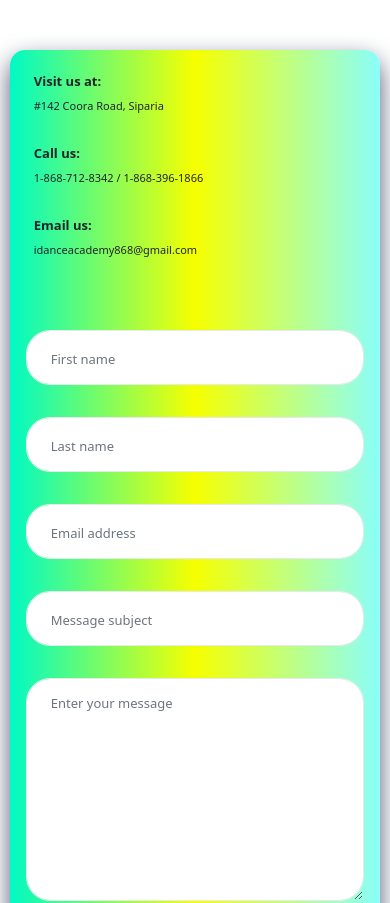
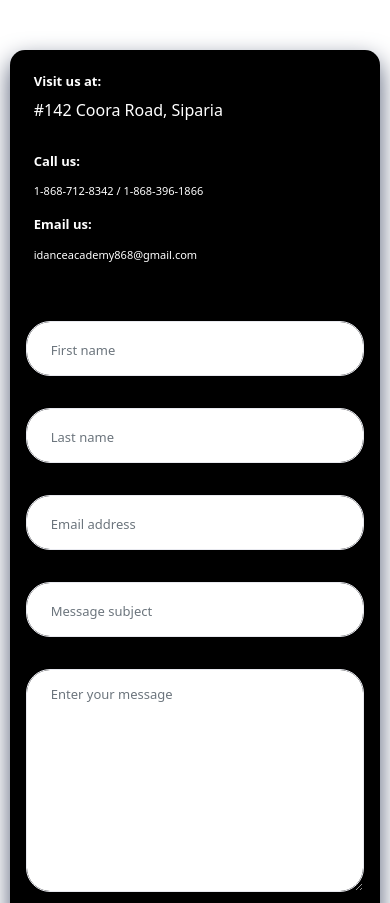
Before and after one commit to KerronKing/idanceacademy, a React (Create React App) app: page /contact in a window 390 px wide. Shown: the top 903 px of the page. After the commit the page ends 844 px from the top, so only its background shows below. Built offline with nearby package versions, Linux system fonts and the light colour scheme.

Commit message:
progress commit 10 - services page

```diff
--- a/src/containers/App.scss
+++ b/src/containers/App.scss
@@ -1,4 +1,12 @@
 @import "../components/mixins.scss";
+
+body {
+  position: fixed;
+  overflow-y: scroll;
+  padding: 0;
+  margin: 0;
+  width: 100%;
+}
 
 .App {
   overflow: hidden;
--- a/src/containers/Contact.js
+++ b/src/containers/Contact.js
@@ -15,11 +15,10 @@ const Contact = () => {
               </div>
               <div className="contact-item">
                 <h3>Call us:</h3>
-                <p>1-868-712-8342 / 1-868-396-1866</p>
-              </div>
+                <span><a href="tel:18687128342">1-868-712-8342</a> / <a href="tel:18683961866">1-868-396-1866</a></span>              </div>
               <div className="contact-item">
                 <h3>Email us:</h3>
-                <p>idanceacademy868@gmail.com</p>
+                <span><a href="mailto:idanceacademy868@gmail.com">idanceacademy868@gmail.com</a></span>
               </div>
             </div>
           </div>
--- a/src/containers/Contact.scss
+++ b/src/containers/Contact.scss
@@ -7,14 +7,9 @@
   padding-top: 50px;
   width: 970px;
   .contact-inner {
-    background: rgb(138, 254, 251);
-    background: linear-gradient(
-      270deg,
-      rgba(138, 254, 251, 1) 0%,
-      rgba(247, 255, 0, 1) 50%,
-      rgba(0, 249, 197, 1) 100%
-    );
+    background: black;
     border-radius: 15px;
+    color: white;
     @include shadow;
   }
   .contact-1 {
@@ -28,8 +23,15 @@
     .contact-item {
       padding-bottom: 1rem;
     }
-    p {
+    span {
       font-size: 15px;
+      a {
+        color: white;
+        text-decoration: none;
+        &:hover {
+          color: #b300b3;
+        }
+      }
     }
   }
   .contact-2 {
@@ -79,7 +81,7 @@
     h3 {
       font-size: 13px;
     }
-    p {
+    span {
       font-size: 11px;
     }
   }
--- a/src/containers/Services.js
+++ b/src/containers/Services.js
@@ -1,9 +1,54 @@
-import React from 'react';
+import React from "react";
+import { Link } from "react-router-dom";
+import Navbar from "../components/Navbar";
+import Footer from "../components/Footer";
+import "./Services.scss";
 
-const Services = () => (
-  <div>
-    Services
-  </div>
-);
+const Services = () => {
+  return (
+    <>
+      <Navbar />
+
+      <div className="services-section">
+        <h2>Classes</h2>
+        <div className="container-fluid">
+          <div className="row justify-content-around d-flex">
+            <div className="service-link">
+              <Link to="/beginner-ballet">Beginner's Ballet</Link>
+            </div>
+            <div className="service-link">
+              <Link to="/youth-ballet">Youth Ballet</Link>
+            </div>
+            <div className="service-link">
+              <Link to="/modern-dance">Modern Dance</Link>
+            </div>
+            <div className="service-link">
+              <Link to="/jazz">Jazz</Link>
+            </div>
+          </div>
+        </div>
+      </div>
+
+      <div className="services-section additionals">
+        <h2>Additional Services</h2>
+        <div className="container-fluid">
+          <div className="row justify-content-around d-flex">
+            <div className="service-link">
+              <Link to="marriage-packages">Marriage Packages</Link>
+            </div>
+            <div className="service-link">
+              <Link to="graduation-packages">Graduation Packages</Link>
+            </div>
+            <div className="service-link">
+              <Link to="misc-services">Micellaneous Services</Link>
+            </div>
+          </div>
+        </div>
+      </div>
+
+      <Footer />
+    </>
+  );
+};
 
 export default Services;
--- /dev/null
+++ b/src/containers/Services.scss
@@ -0,0 +1,65 @@
+@import "../components/mixins.scss";
+
+.services-section {
+  padding-top: 160px;
+  .service-link {
+    align-items: center;
+    border: 1px solid;
+    border-radius: 50%;
+    display: flex;
+    justify-content: center;
+    height: 250px;
+    width: 250px;
+    @include shadow;
+    a {
+      color: black;
+      text-decoration: none;
+      &:hover {
+        color: #b300b3;
+      }
+    }
+  }
+}
+
+.additionals {
+  margin-bottom: 9rem;
+}
+
+h2 {
+  margin-bottom: 30px;
+  text-align: left;
+}
+
+@media only screen and (max-width: 1122px) {
+  .services-section .service-link {
+    height: 200px;
+    width: 200px;
+  }
+}
+
+@media only screen and (max-width: 924px) {
+  .services-section .service-link {
+    height: 150px;
+    width: 150px;
+  }
+}
+
+@media only screen and (max-width: 767px) {
+  .services-section .service-link {
+    height: 250px;
+    margin-bottom: 30px;
+    width: 250px;
+  }
+
+  .additionals {
+    margin-bottom: 3rem;
+  }
+}
+
+@media only screen and (max-width: 500px) {
+  .services-section .service-link {
+    height: 150px;
+    margin-bottom: 30px;
+    width: 150px;
+  }
+}
```
Also changed, not shown: src/components/mixins.scss (line endings or trailing spaces).
